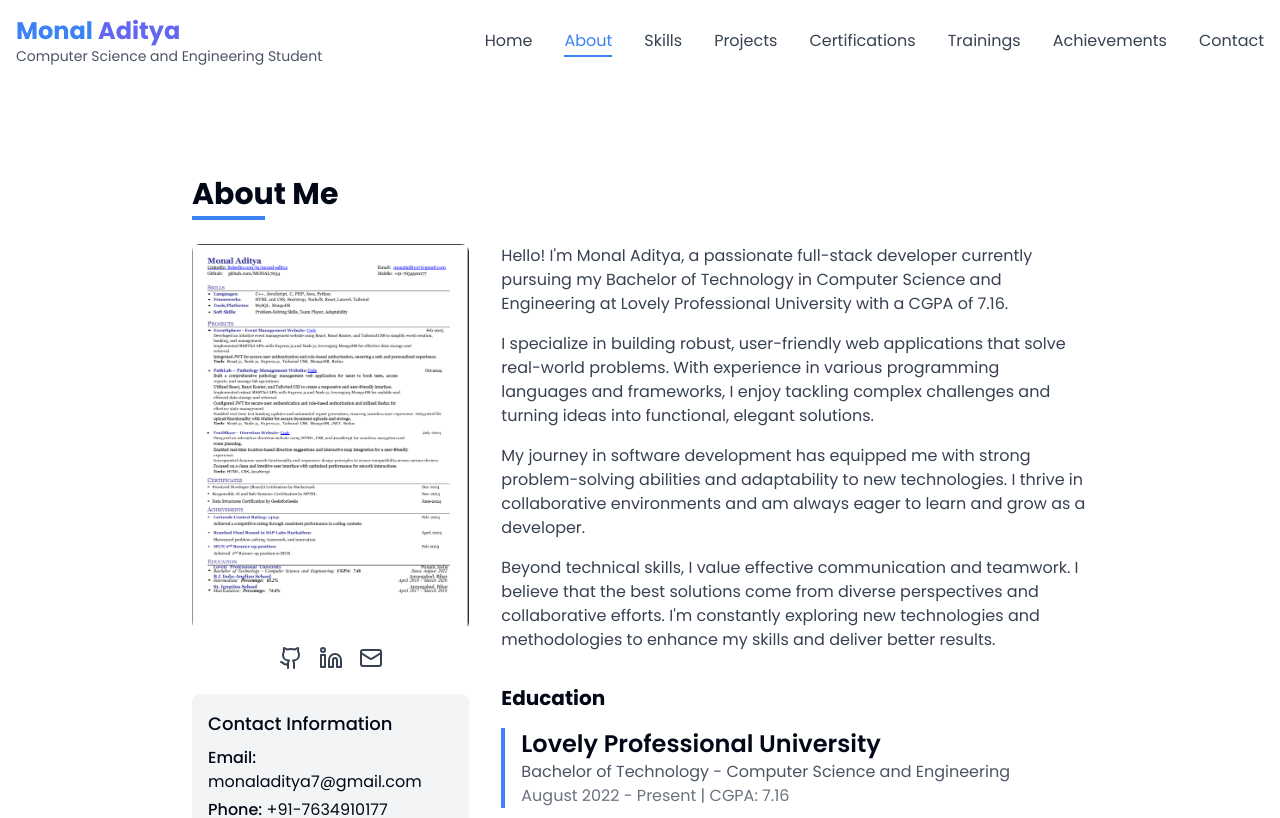
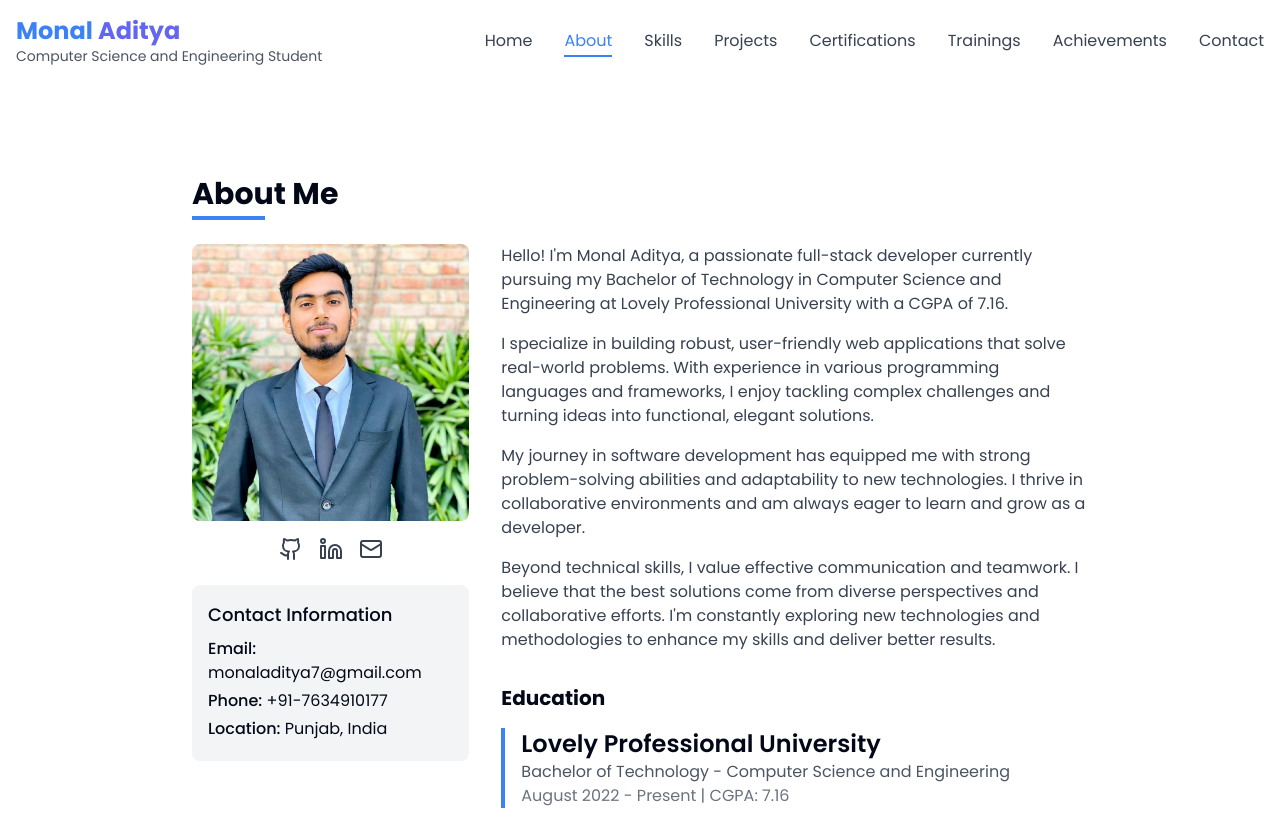
Before and after one commit to MONAL7634/monal-aditya-portfolio-site, a React (Vite) app: page /about in a window 1280 px wide. Shown: the top 818 px of the page. Built offline with nearby package versions, Linux system fonts and the light colour scheme.

Commit message:
Replace profile image
Replaced the profile image in the hero section and about me page.

```diff
--- a/src/components/HeroSection.tsx
+++ b/src/components/HeroSection.tsx
@@ -1,3 +1,4 @@
+
 import { ArrowDown } from 'lucide-react';
 import { Link } from 'react-router-dom';
 import { useState, useEffect } from 'react';
@@ -52,7 +53,7 @@ const HeroSection = () => {
         <div className="hidden md:flex justify-center animate-slide-in">
           <div className="relative w-80 h-80 rounded-full overflow-hidden border-4 border-portfolio-primary hover:border-portfolio-secondary transition-all duration-500 hover:scale-105 transform backdrop-blur-sm bg-white/30 group">
             <img
-              src="/lovable-uploads/b1513417-e6dd-4da3-a3c6-66941a71a025.png"
+              src="/lovable-uploads/8a52db6a-8b6d-464f-99a0-41fa61e1a6c6.png"
               alt="Monal Aditya"
               className="w-full h-full object-cover object-center transition-all duration-500 group-hover:scale-110 group-hover:rotate-3"
             />
--- a/src/pages/About.tsx
+++ b/src/pages/About.tsx
@@ -15,7 +15,7 @@ const About = () => {
             <div className="md:col-span-1">
               <div className="rounded-lg overflow-hidden mb-4">
                 <img
-                  src="/lovable-uploads/b1513417-e6dd-4da3-a3c6-66941a71a025.png"
+                  src="/lovable-uploads/8a52db6a-8b6d-464f-99a0-41fa61e1a6c6.png"
                   alt="Monal Aditya"
                   className="w-full h-auto"
                 />
```
Also changed, not shown: public/lovable-uploads/8a52db6a-8b6d-464f-99a0-41fa61e1a6c6.png (added).
